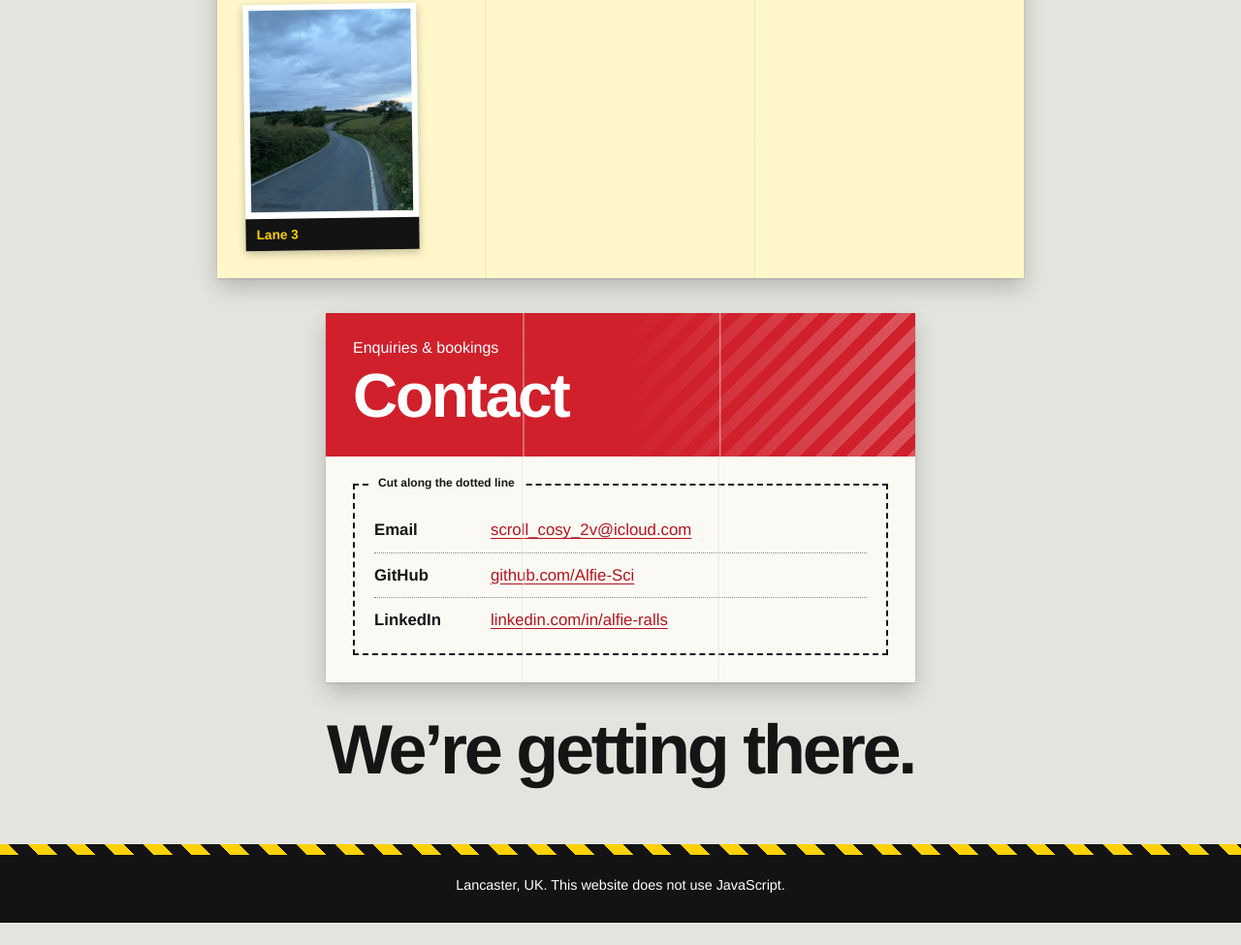
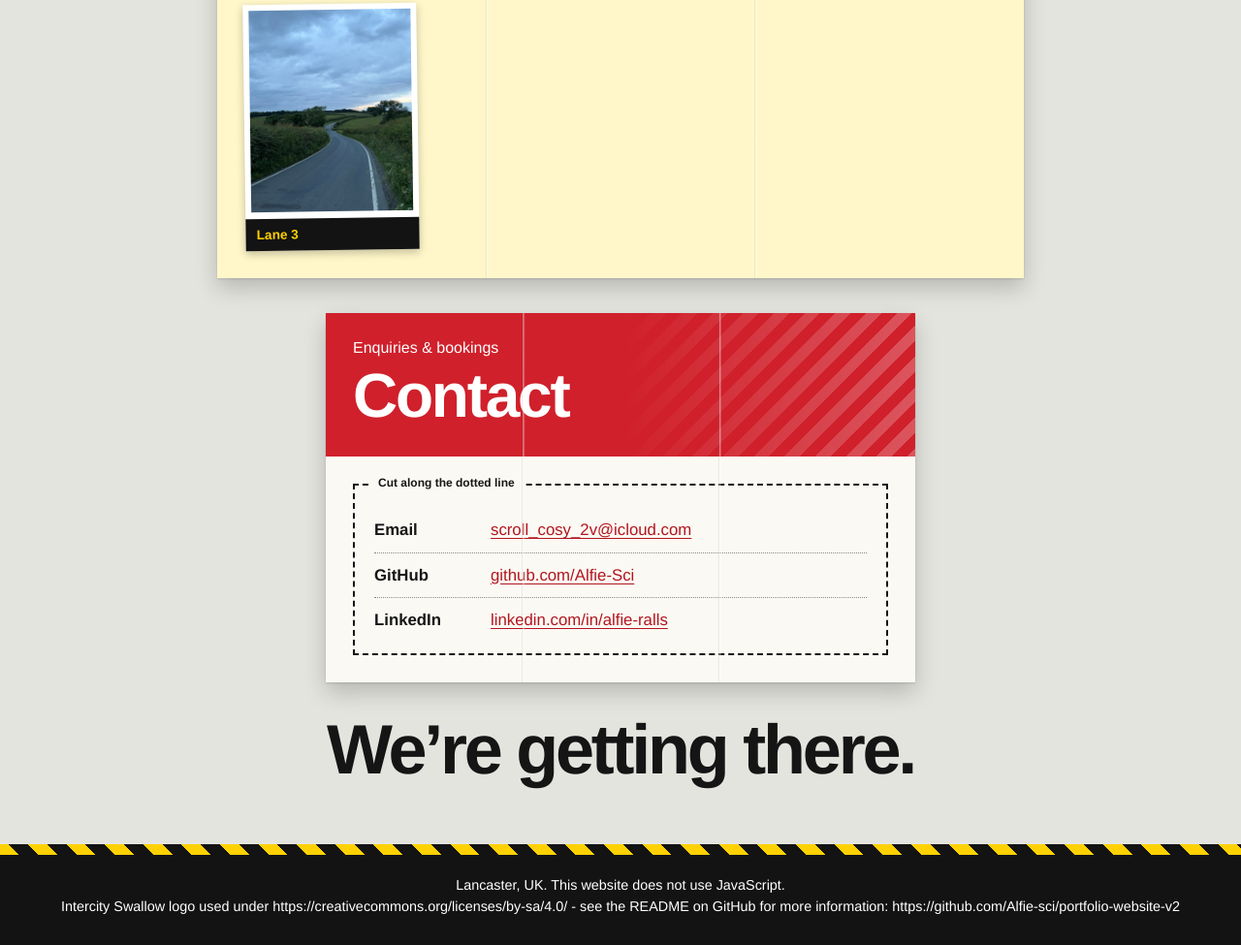
Before and after one commit to Alfie-sci/portfolio-website-v2, an Astro site: page / in a window 1280 px wide. Shown: the part 3418-4393 px from the top of the page at 97% size. Before the commit the page ends 4370 px from the top, so only its background shows below. Built offline with nearby package versions, Linux system fonts and the light colour scheme; Astro itself is replaced by a stand-in of ours; a web font is replaced by a local one.

Commit message:
Add license information for the intercity swallow

```diff
--- a/src/pages/index.astro
+++ b/src/pages/index.astro
@@ -721,7 +721,9 @@ const projects = [
 
 <footer>
 	<div class="hazard" aria-hidden="true"></div>
-	<p>Lancaster, UK. This website does not use JavaScript.</p>
+	<p>Lancaster, UK. This website does not use JavaScript.
+		<br>
+		Intercity Swallow logo used under https://creativecommons.org/licenses/by-sa/4.0/ - see the README on GitHub for more information: https://github.com/Alfie-sci/portfolio-website-v2</p>
 </footer>
 
 </body>
```
Also changed, not shown: README.md.
